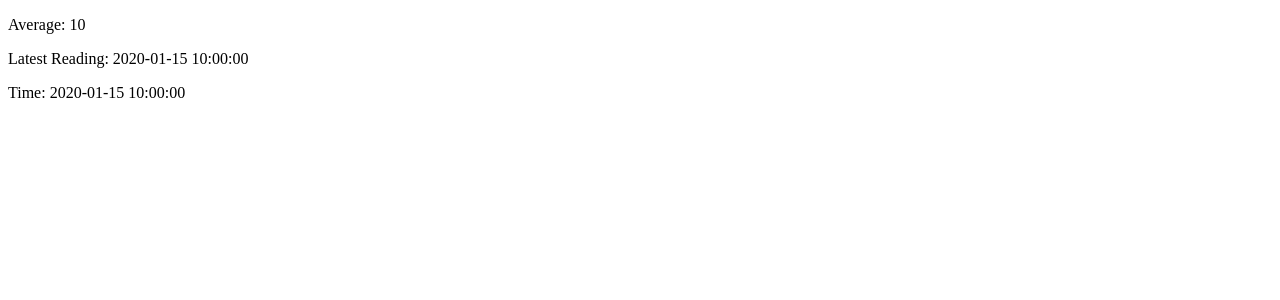
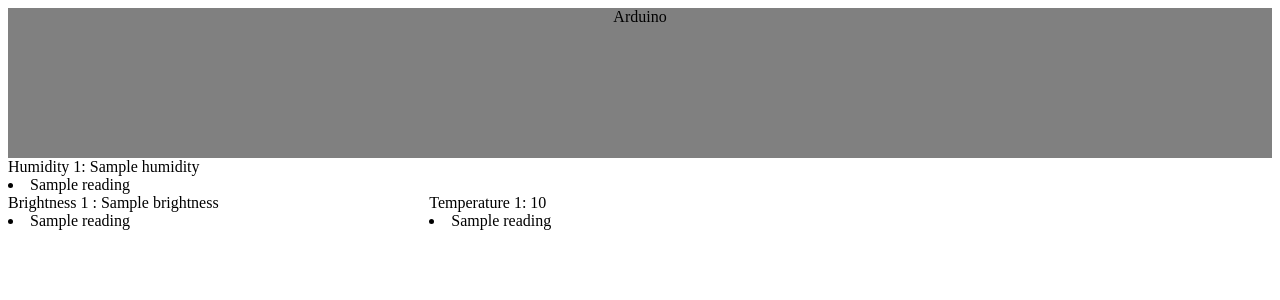
Before and after one commit to Zeb-Kuyper/arduinoData6.1, a Flask app: template Zeb/templates/index2.html in a window 1280 px wide. Shown: the top 300 px of the page. Run offline with Flask 2, Linux system fonts and the light colour scheme; the template is opened without the code that fills it: most values are stand-ins (such as "Sample title", 1, 10 or a date in 2020).

Commit message:
html updates

```diff
--- a/Zeb/app.py
+++ b/Zeb/app.py
@@ -5,7 +5,7 @@ import time,sys
 app =  Flask(__name__)
 
 statsDict = {}
-
+currentTime = time.strftime("%H:%M:%S", time.localtime())
 
 @app.route("/")
 def index():
@@ -27,11 +27,12 @@ def receive_data():
         statsDict[id] = [temp]
         print(statsDict)
 
+    index()
+
     return "OK",200
 
 def calculate_average(id, measurement):
      return sum([reading[measurement] for reading in statsDict[id]]) / len(statsDict[id])
 
-
 if __name__ == '__main__':
  app.run(debug=True, host='0.0.0.0', port=5000)
--- a/Zeb/static/stylesheet.css
+++ b/Zeb/static/stylesheet.css
@@ -1,89 +1,28 @@
 @import url('https://fonts.googleapis.com/css2?family=Noto+Sans+Mono&display=swap');
 
-*{
-    margin: 0;
-    padding: 0;
-    border: none;
-    outline: none;
-    text-decoration: none;
-    box-sizing: border-box;
-    font-family: 'Noto Sans Mono', monospace;
+.infobar{
+  position:relative;
+  height: 150px;
+  width: 100%;
+  background-color: grey;
+  text-align: center;
+  text-decoration-color: white;
 }
 
-  body{
-    background: white;
+.column {
+  position: relative;
+  float: left;
+  width: 33.33%;
 }
 
-  .container {
-    display: flex;
+.row:after {
+  content: "";
+  display: table;
+  clear: both;
 }
 
-  nav{
-    position: relative;
-    top: 0;
-    bottom:0;
-    height:100vh;
-    /* 100% is the size of all the elements, 100vh is the size of the whole screen */
-    left:0;
-    background:white;
-    width:300px;
-    overflow:hidden;
-    box-shadow: 0 20px 30px gray;
-    text-align:left;
-    justify-content: center;
-    list-style: none;
-    display: flex;
-
+@media screen and (max-width: 600px) {
+  .column {
+    width: 100%;
   }
-
-  .nav-item{
-    position:relative;
-    top:0px;
-    bottom:12px;
-    font-size: 20px;
-    margin-left: 10px;
-    vertical-align: middle;
 }
-
-  nav .fas{
-    position: relative;
-    top: 5px;
-    left: 5px;
-    height: 30px;
-    width: 30px;
-    vertical-align: middle;
-  }
-
-  .logo {
-    text-align: center;
-    display: flex;
-    margin: 10px 0 0 10px
-  }
-
-  .logo img{
-    width: auto;
-    height: 60px;
-    border-radius: 50%;
-  }
-
-  .logo span{
-    font-weight: bold;
-    padding-left: 15px;
-    padding-top: 15px;
-    text-transform: uppercase;
-
-  }
-
-  a {
-    position: relative;
-    color:paleturquoise;
-    display: table;
-    font-size: 14pt;
-    width: 300px;
-    padding: 10px;
-
-  }
-
-  li{
-    margin-bottom: 10px;
-  }
--- a/Zeb/templates/index2.html
+++ b/Zeb/templates/index2.html
@@ -1,14 +1,53 @@
 <!DOCTYPE html>
 <html>
+  <head>
+    <meta charset="UTF-8" />
+    <title>Dashboard Arduino</title>
+    <link
+      rel="stylesheet"
+      href="../static/stylesheet.css">
+    <link
+      rel="stylesheet"
+      href="https://cdnjs.cloudflare.com/ajax/libs/font-awesome/6.2.0/css/all.min.css">
+  </head>
+
+  <header>
+    <div class="infobar">Arduino</div>
+  </header>
+
   <body>
-    {% for sensorid, readings_list in stats.items() %}
-    <p>Average: {{ calculate_average(sensorid, "humidity") }} </p>
-    <p>Latest Reading: {{reading["Time"]}}</p>
+    <div class="row">
+      <div class="column">
+        {% for sensorid, readings_list in stats.items() %}
+        <div class="latest">Humidity {{sensorid}}: {{ readings_list[-1]["humidity"] }}</div>
+        <div class="readinglist">{% for reading in readings_list[::-1] %}</div>
+        <li class="entry">{{reading}}</li>
+          {% endfor %}
+          {% endfor %}
+        </div>
+      </div>
 
-        {% for reading in readings_list%}
-            <p>Time: {{ reading["time"] }} </p>
+      <div class="column">
+        {% for sensorid, readings_list in stats.items() %}
+        <div class="latest">Brightness {{sensorid}} : {{ readings_list[-1]["brightness"] }}</div>
+        <div class="readinglist">{% for reading in readings_list[::-1] %}
+          <li class="entry">{{reading}}</li>
+          {% endfor %}
+          {% endfor %}
+        </div>
+      </div>
 
+      <div class="column">
+        {% for sensorid, readings_list in stats.items() %}
+        <div class="latest">Temperature {{sensorid}}: {{ readings_list[-1]["temp"] }}</div>
+
+        <div class="readinglist">{% for reading in readings_list[::-1] %}
+          <li class="entry">{{reading}}</li>
         {% endfor %}
-    {% endfor %}
+        {% endfor %}
+        </div>
+      </div>
+    </div>
+
   </body>
 </html>
```
Lines whose indentation alone changed are shown as unchanged.
